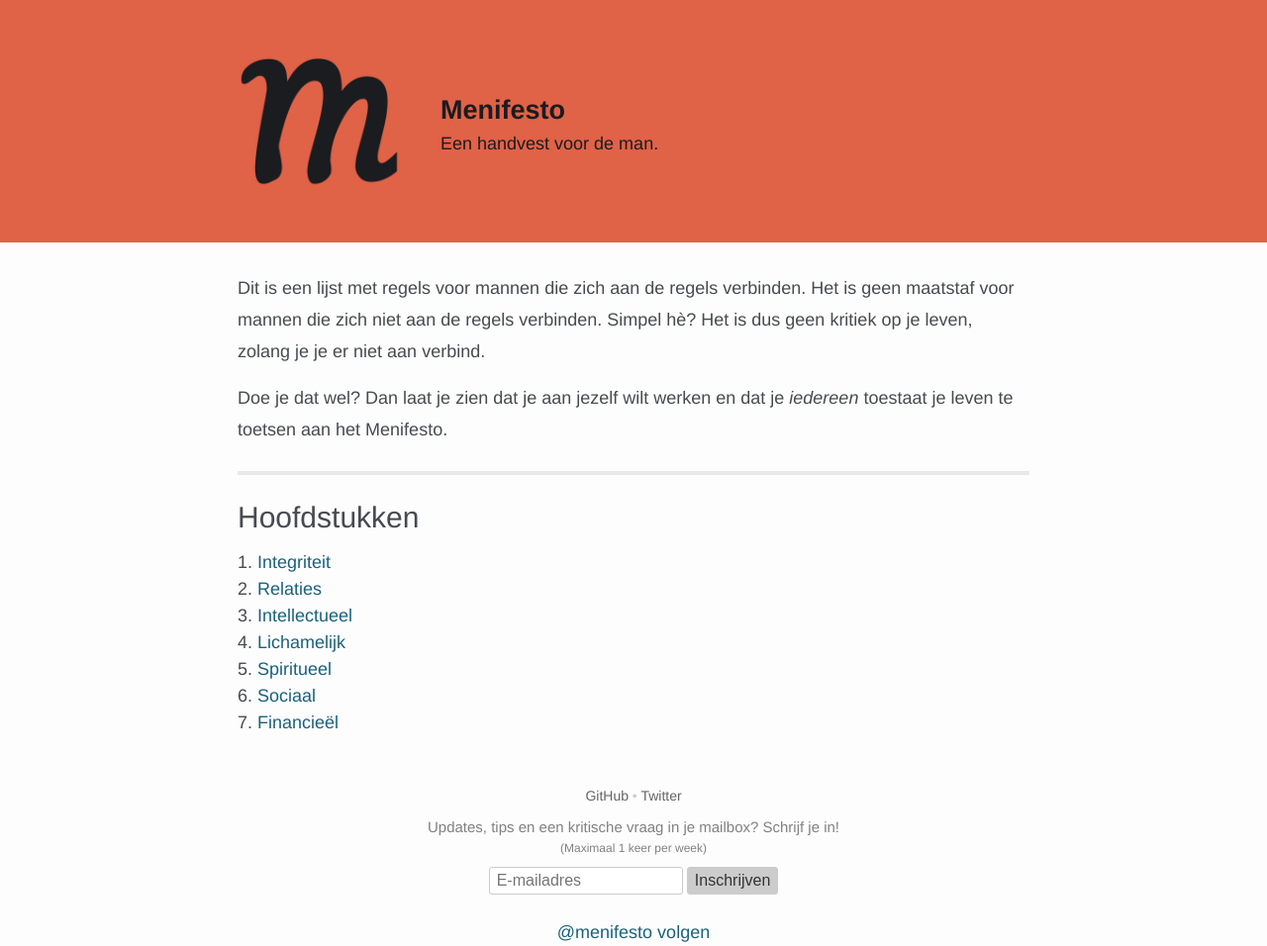
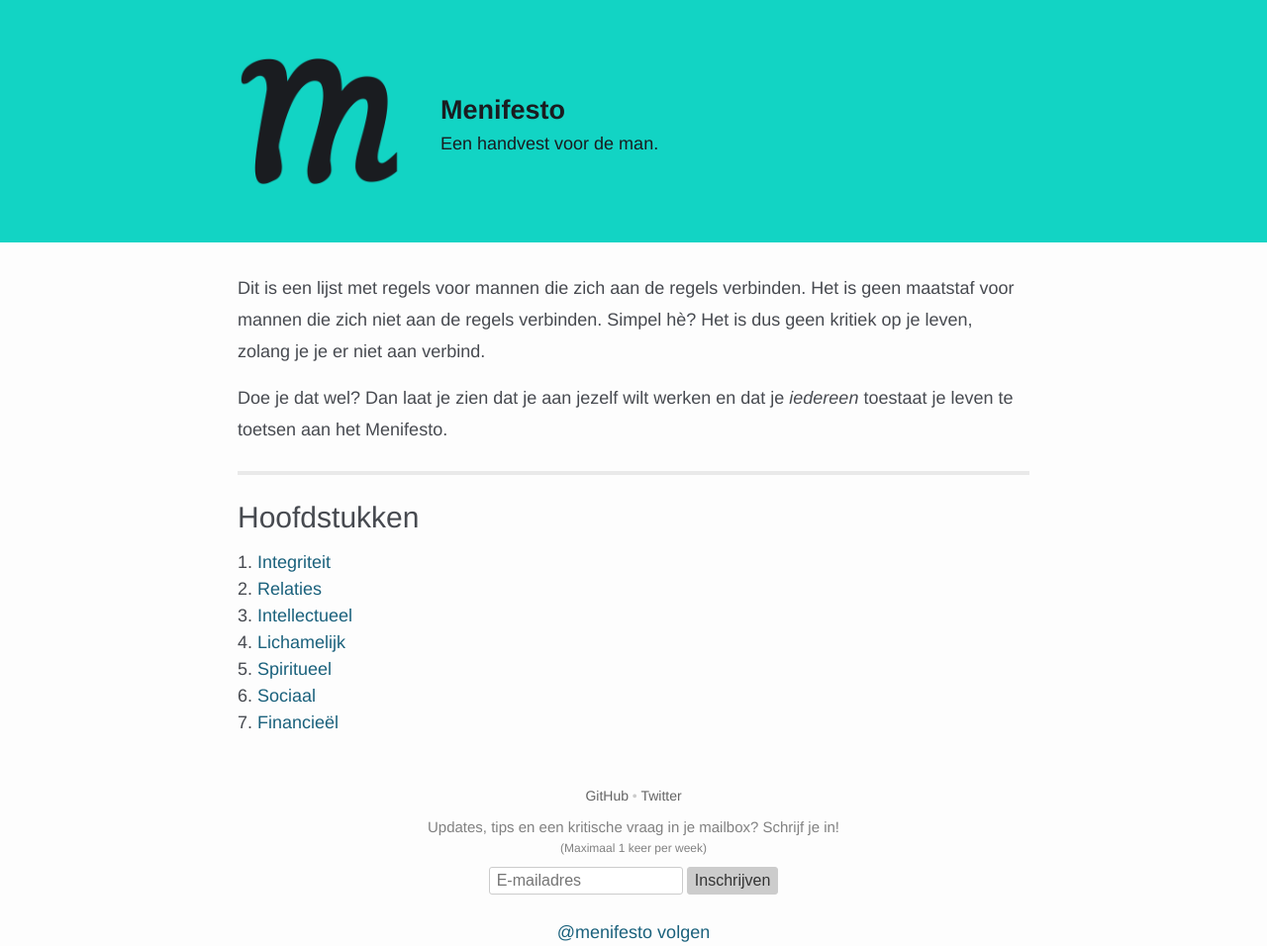
Before and after one commit to rickpastoor/menifesto, a Jekyll site: the page built from index.html, in a window 1280 px wide. Shown: the whole page at 99% size. Built offline with Jekyll 4.4.1, drawn with Linux system fonts in a browser that asks for light colours; comment, search, counter and statistics services are not loaded.

Commit message:
Updated styling a bit

```diff
--- a/_includes/head.html
+++ b/_includes/head.html
@@ -8,6 +8,7 @@
 
     <!-- Custom CSS -->
     <link rel="stylesheet" href="{{ "/css/main.css" | prepend: site.baseurl }}">
+    <link rel="shortcut icon" href="{{ "/img/favicon.png" | prepend: site.baseurl }}">
 
     <script>
 		(function(i,s,o,g,r,a,m){i['GoogleAnalyticsObject']=r;i[r]=i[r]||function(){
--- a/css/main.css
+++ b/css/main.css
@@ -28,7 +28,7 @@
 }
 
 .home-header, .page-header {
-  background-color: #e06247;
+  background-color: #12d4c4;
   overflow: hidden;
   margin-bottom: 30px;
   color: #1a1c20;
```
Also changed, not shown: favicon-160x160.png (deleted), favicon-16x16.png (deleted), favicon-196x196.png (deleted), favicon-32x32.png (deleted), favicon-96x96.png (deleted), favicon.ico (deleted), img/favicon.png (added).
